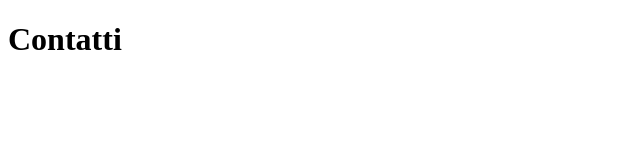
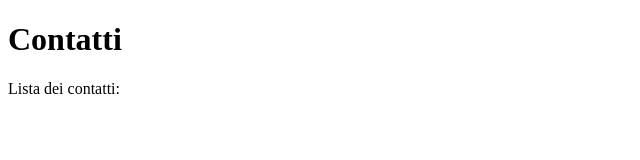
Before and after one commit to gabrielequarini/Prova, a plain HTML site: page contatti.html in a window 1280 px wide. Shown: the whole page, without its empty margins (0-640 px from the left). Drawn offline with Linux system fonts and the light colour scheme.

Commit message:
Modifica al file contatti.html

```diff
--- a/contatti.html
+++ b/contatti.html
@@ -8,5 +8,6 @@
 </head>
 <body>
     <h1>Contatti</h1>
+    <p>Lista dei contatti: </p>
 </body>
 </html>
```
